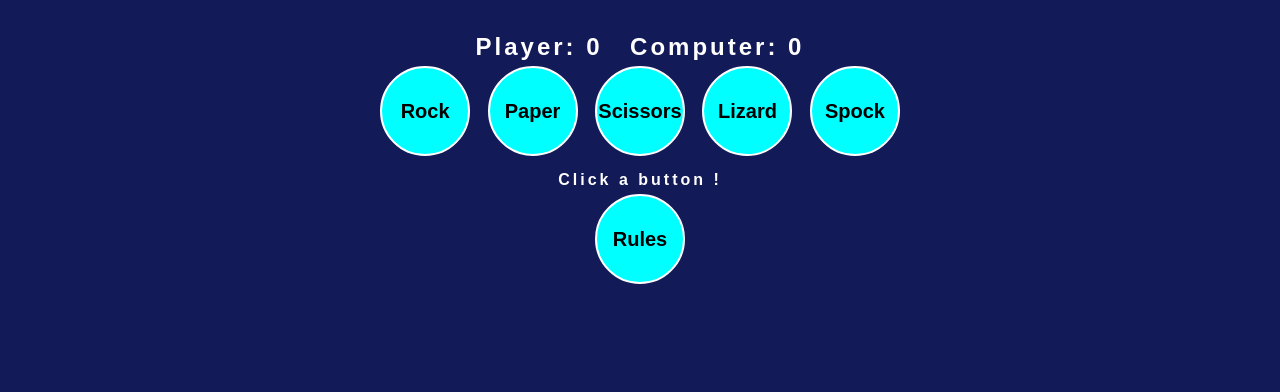
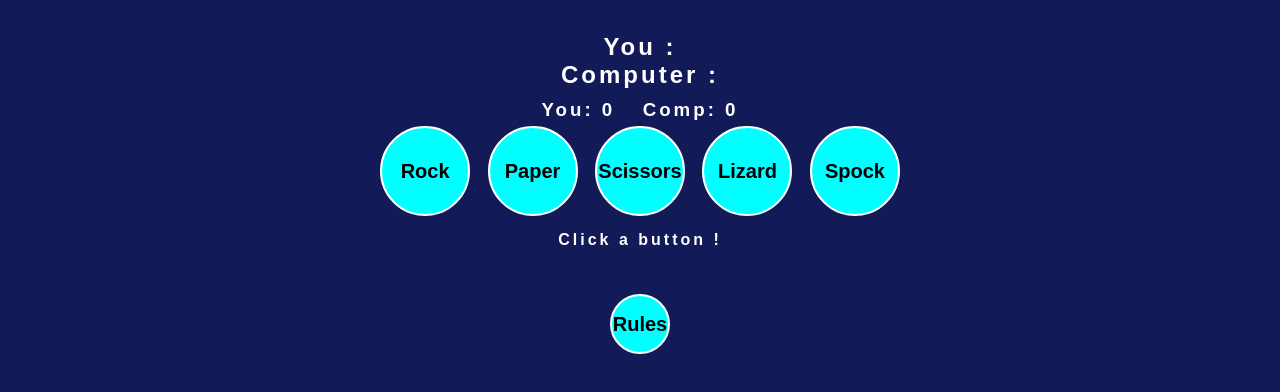
Before and after one commit to AMJL-16/RockPaperScissorLizardSpock-Game, a plain HTML site: page index.html in a window 1280 px wide. Shown: the part 40-432 px from the top of the page. Drawn offline with Linux system fonts and the light colour scheme; a web font is replaced by a local one.

Commit message:
change some score area and add a player computer choice

```diff
--- a/assets/css/style.css
+++ b/assets/css/style.css
@@ -17,17 +17,22 @@ body{
 h1 {
   background-color: purple;
 }
-/* Score-area */
+
+h2 {
+  display: block;
+}
+
+h3 {
+  display: inline-block;
+}
+
 .score{
   width: 75%;
+  margin-top: 10px;
   margin-left: auto;
   margin-right: auto;
   text-align: center;
   position: relative;
-}
-
-h2 {
-  display: inline-block;
 }
 
 #player-score {
@@ -42,10 +47,6 @@ h2 {
   font-weight: bold;
 }
 
-/* User or Computer win message */
-#message {
-  letter-spacing: 4px;
-}
 
 /* Buttons */
 button {
@@ -62,7 +63,7 @@ button {
 }
 
 /* Rules Button */
-.rule {
+#gameRule {
   display: inline-block;
   margin-top: 45px;
   width: 60px;
--- a/assets/js/script.js
+++ b/assets/js/script.js
@@ -2,28 +2,23 @@
  * Declare constants for DOM elements
  * and possible choices
  */
-/*const buttons = document.getElementsByClassName("select");
+const buttons = document.getElementsByClassName("game");
 const playerScore = document.getElementById("player-score");
 const computerScore = document.getElementById("computer-score");
-const messages = document.getElementById("messages");
-const choices = ['rock', 'paper', 'scissors', 'lizard', 'spock'];
+
+
 
 
 
 
 
  // addEventListeners to the buttons
-for (let button of buttons) {
-  button.addEventListener('click', function() {
-    let userChoice = this.getAttribute('data-choice');
-    playGame(userChoice);
-  })
-}
+
 
 // add event listener and setTimeout() to rules button.
-/*function myFunction() {
+function myFunction() {
   document.getElementById("rule-text").innerHTML = "A Simple Way to Remember Who Wins:Scissors cut paper|Paper covers rock|Rock crushes lizard|Lizard poisons Spock|Spock smashes scissors|Scissors decapitate the lizard|Lizard eats paper|Paper disproves Spock|Spock vaporizes rock|Rock crushes scissors|";
   setTimeout(function() {
     document.getElementById("rule-text").style.display = "none";
   }, 15000); // I set the timeOutfunction to 15 seconds to have the rules disappear.
-}*/
+}
--- a/index.html
+++ b/index.html
@@ -15,14 +15,16 @@
   </header>
   <br>
   <br>
+<!-- player area-->
+  <h2>You : <span id="your-choice"></span></h2>
+  <h2>Computer : <span id="machine-choice"></span></h2>
+
 
 <!-- score area -->
   <div class="score">
-    <h2 id="player-score">Player: 0</h2>
-    <h2 id="computer-score">Computer: 0</h2>
+    <h3 id="player-score">You: 0</h3>
+    <h3 id="computer-score">Comp: 0</h3>
   </div>
-
-  <div id="messages"></div>
 
   <div class="game">
     <button id="rock">Rock</button>
```
